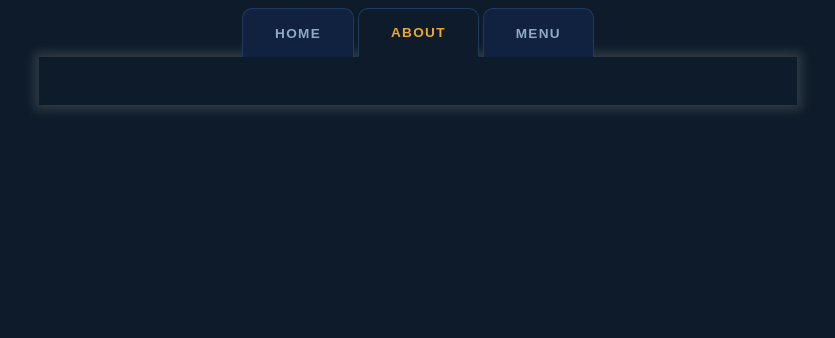
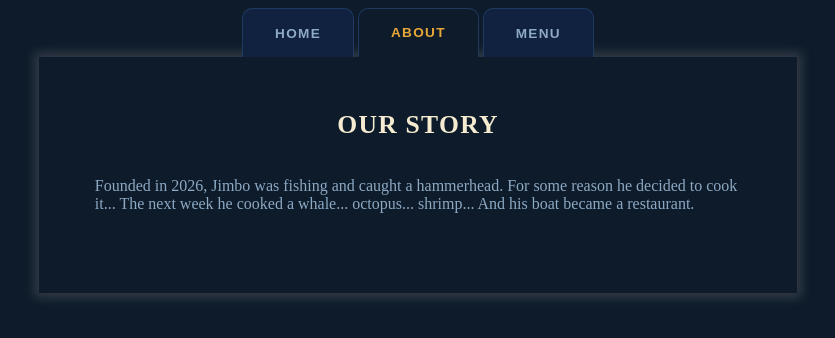
Before and after one commit to EL101/restaurant-page, a website built with webpack: page src/template.html in a window 1280 px wide. Both pictures are taken after a click on the button "ABOUT". Shown: the whole page, without its empty margins (222-1057 px from the left). Built offline with nearby package versions, Linux system fonts and the light colour scheme.

Commit message:
Start about section

```diff
--- a/src/about.ts
+++ b/src/about.ts
@@ -1,5 +1,20 @@
+const homepage = document.getElementById("content");
+
 function writeAboutPage() {
+    const storySection = document.createElement("div");
+    storySection.classList.add("about-section");
+    const storyTitle = document.createElement("h2");
+    storyTitle.classList.add("about-section-title");
+    storyTitle.textContent = "Our Story";
+    const storyBody = document.createElement("p");
+    storyBody.classList.add("description");
+    storyBody.textContent = `Founded in 2026, Jimbo was fishing and caught a hammerhead. For some reason
+    he decided to cook it... The next week he cooked a whale... octopus... shrimp... And his boat became a restaurant.`
+    storySection.append(storyTitle, storyBody);
 
+
+
+    homepage?.append(storySection);
 }
 
 export default writeAboutPage
--- a/src/home.ts
+++ b/src/home.ts
@@ -7,7 +7,7 @@ type menuItem = {img: string, name: string, price: number}
 
 function writeHomePage() {
     const title = document.createElement("h1");
-    title.textContent = "HELO";
+    title.textContent = "SEAFOOD PALACE";
     title.classList.add("title");
 
     const description = document.createElement("p");
--- a/src/styles.css
+++ b/src/styles.css
@@ -71,8 +71,7 @@ nav {
     margin: auto;
     width: clamp(750px, 60%, 900px);
     box-shadow: 0 0 10px 5px rgba(128, 128, 128, 0.31);
-    padding-top: 1rem;
-    padding-bottom: 2rem;
+    padding: 1rem 1rem 2rem 1rem;
 }
 
 .title {
@@ -185,3 +184,21 @@ nav {
 .hours-entry:hover {
   background-color: var(--bg-warm);
 }
+
+/* About */
+.about-section-title {
+    letter-spacing: 0.05em;
+    text-transform: uppercase;
+    color: var(--text-primary);
+    font-size: 1.6rem;
+}
+
+.about-section {
+    display: flex;
+    flex-direction: column;
+    align-items: center;
+    /* border: 1px solid var(--border); */
+    /* background-color: var(--bg-surface); */
+    padding: 1rem 2.5rem 2rem;
+}
+/* Our story */
```
